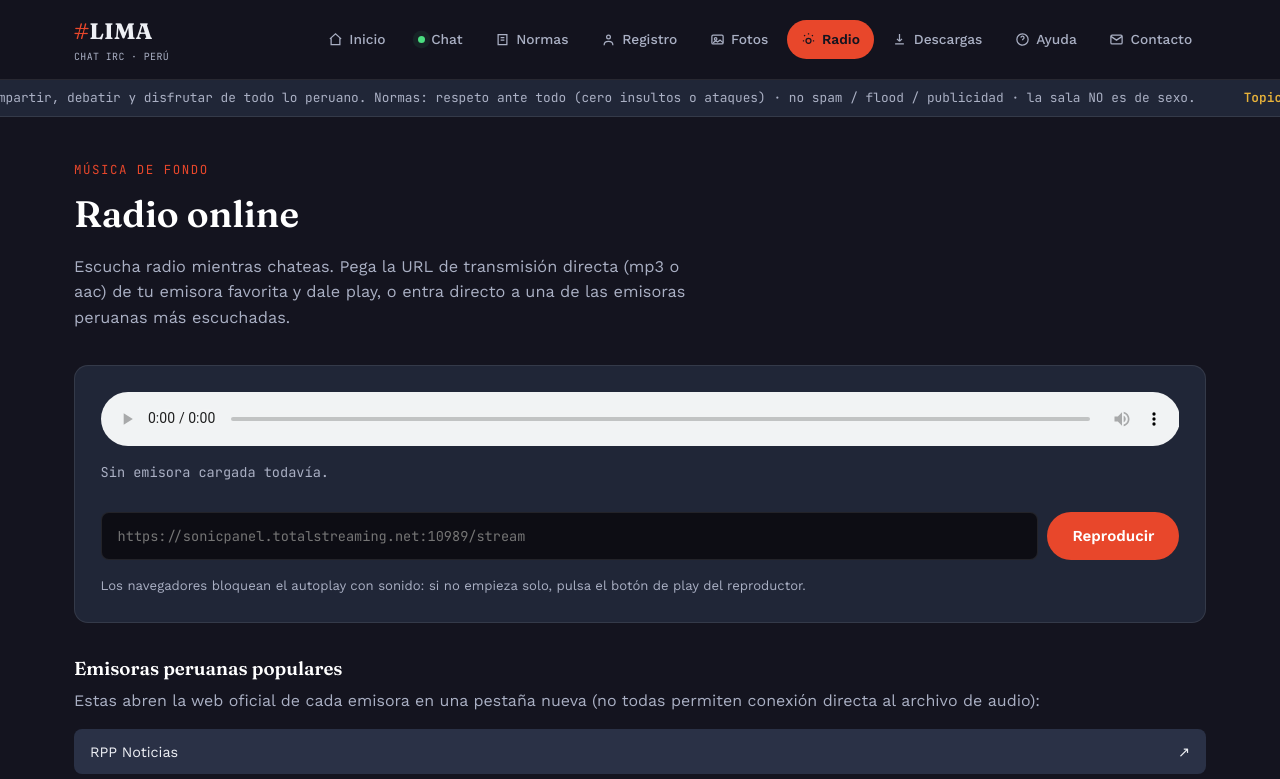
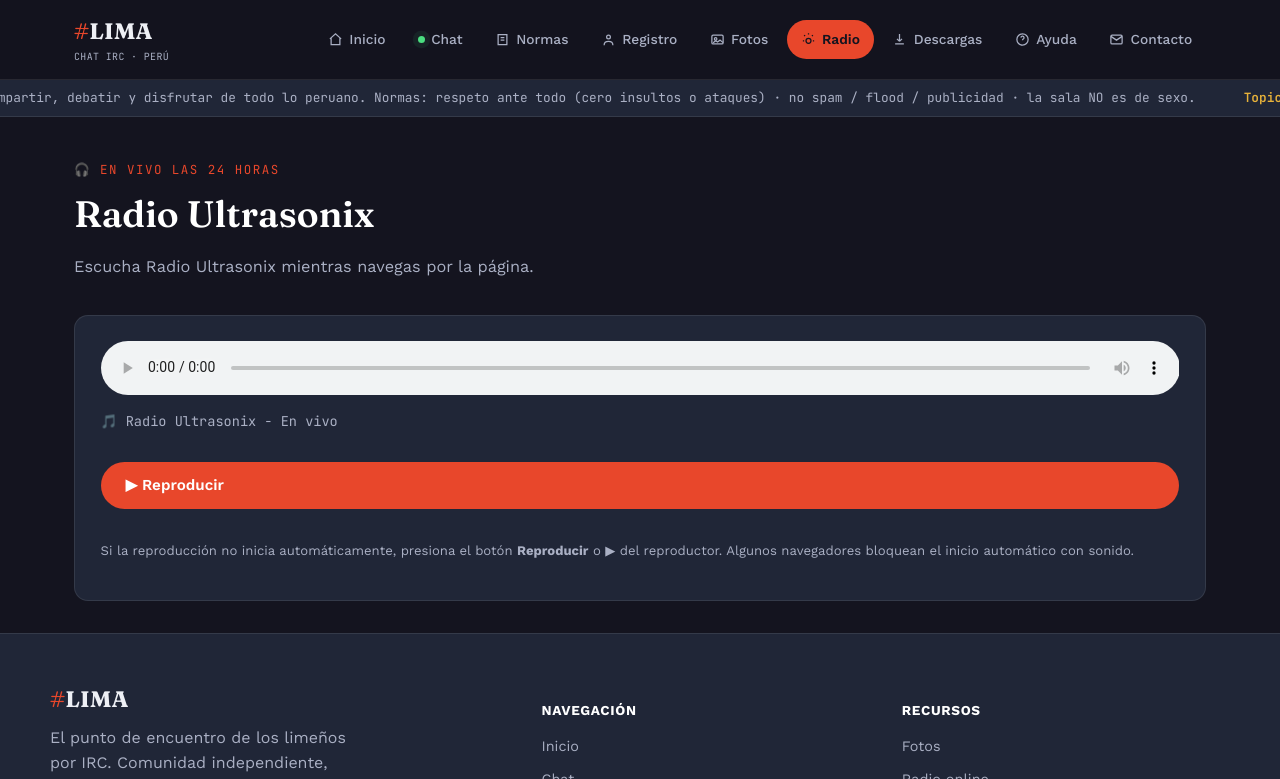
Before and after one commit to salalima/chat, a plain HTML site: page index.html in a window 1280 px wide. Both pictures are taken after a click on the link "Radio". Shown: the top 779 px of the page. Drawn offline with nearby package versions, Linux system fonts and the light colour scheme.

Commit message:
Update index.html

```diff
--- a/index.html
+++ b/index.html
@@ -469,29 +469,54 @@ footer{border-top:1px solid var(--border);background:var(--garua);padding:3rem 1
 <section id="radio" class="page" hidden>
   <div class="wrap" style="padding-top:2.5rem;">
     <div class="section-head">
-      <span class="eyebrow">música de fondo</span>
-      <h2>Radio online</h2>
-      <p>Escucha radio mientras chateas. Pega la URL de transmisión directa (mp3 o aac) de tu emisora favorita y dale play, o entra directo a una de las emisoras peruanas más escuchadas.</p>
+      <span class="eyebrow">🎧 En vivo las 24 horas</span>
+      <h2>Radio Ultrasonix</h2>
+      <p>Escucha Radio Ultrasonix mientras navegas por la página.</p>
     </div>
+
     <div class="card radio-card">
-      <audio id="radioPlayer" controls></audio>
-      <p class="radio-status" id="radioStatus">Sin emisora cargada todavía.</p>
-      <form class="radio-form" id="radioForm">
-        <input type="url" id="radioUrl" placeholder="https://sonicpanel.totalstreaming.net:10989/stream" required>
-        <button type="submit" class="btn btn-primary" style="background:var(--coral);">Reproducir</button>
-      </form>
-      <p style="font-size:.82rem;margin:0;">Los navegadores bloquean el autoplay con sonido: si no empieza solo, pulsa el botón de play del reproductor.</p>
+      <audio
+        id="radioPlayer"
+        controls
+        autoplay
+        preload="auto"
+      >
+        <source src="https://sonicpanel.totalstreaming.net:10989/stream" type="audio/mpeg">
+        Tu navegador no soporta audio HTML5.
+      </audio>
+
+      <p class="radio-status" id="radioStatus">
+        🎵 Radio Ultrasonix - En vivo
+      </p>
+
+      <button
+        class="btn btn-primary"
+        style="background:var(--coral);"
+        onclick="document.getElementById('radioPlayer').play();">
+        ▶ Reproducir
+      </button>
+
+      <p style="font-size:.82rem;margin-top:1rem;">
+        Si la reproducción no inicia automáticamente, presiona el botón <strong>Reproducir</strong> o ▶ del reproductor. Algunos navegadores bloquean el inicio automático con sonido.
+      </p>
     </div>
-    <h3 style="color:#fff;margin-top:2.2rem;">Emisoras peruanas populares</h3>
-    <p>Estas abren la web oficial de cada emisora en una pestaña nueva (no todas permiten conexión directa al archivo de audio):</p>
-    <ul class="station-list">
-      <li><a href="https://rpp.pe/" target="_blank" rel="noopener">RPP Noticias <span>↗</span></a></li>
-      <li><a href="https://audioplayer.pe/studio92" target="_blank" rel="noopener">Studio 92 <span>↗</span></a></li>
-      <li><a href="https://felicidad.com.pe/" target="_blank" rel="noopener">Radio Felicidad <span>↗</span></a></li>
-      <li><a href="https://www.ondacero.pe/" target="_blank" rel="noopener">Onda Cero <span>↗</span></a></li>
-      <li><a href="https://exitosanoticias.pe/" target="_blank" rel="noopener">Radio Exitosa <span>↗</span></a></li>
-    </ul>
   </div>
+
+  <script>
+    document.addEventListener("DOMContentLoaded", function () {
+      const player = document.getElementById("radioPlayer");
+
+      player.volume = 1;
+
+      const intento = player.play();
+
+      if (intento !== undefined) {
+        intento.catch(() => {
+          console.log("El navegador bloqueó la reproducción automática.");
+        });
+      }
+    });
+  </script>
 </section>
 
 <!-- ===================== DESCARGAS ===================== -->
```
